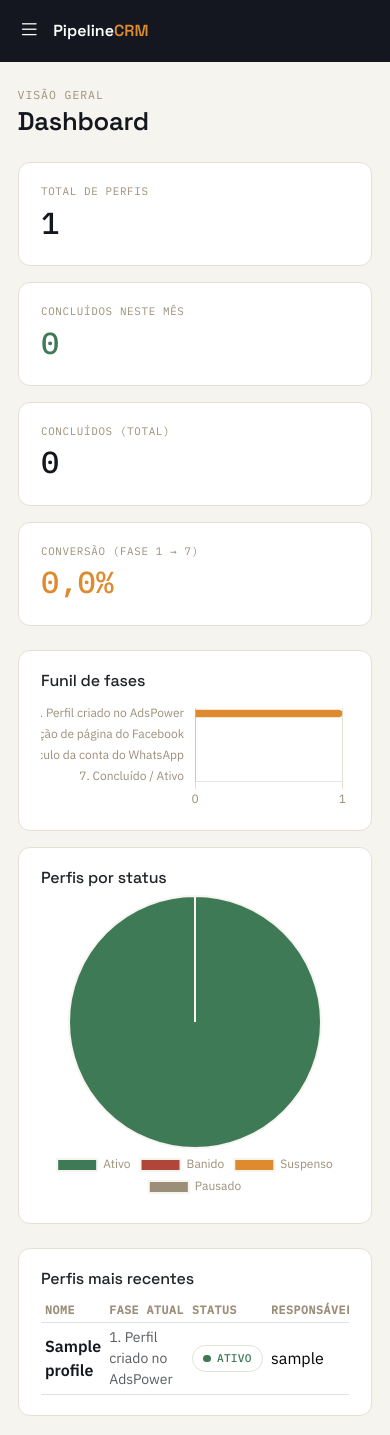
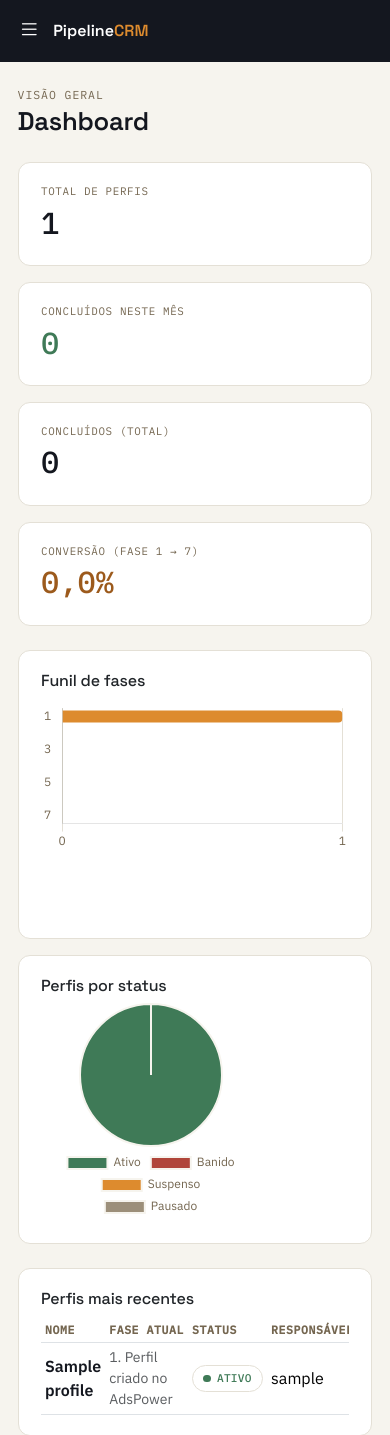
Before and after one commit to contiproone-droid/contipro, a Django app: page / in a window 390 px wide. Shown: the top 1435 px of the page. Run offline with Django 5.2, Linux system fonts and the light colour scheme; a user stored in the database is signed in; tables that the repository leaves empty hold one stand-in row (values such as "Sample post").

Commit message:
Ajustes de acessibilidade e polimento no redesign visual
Corrige contraste WCAG AA do ambar (texto/icone sobre fundo claro e
texto do btn-brand) e do clay-400 (eyebrows, cabecalhos, rodape).
Trilho de pipeline agora reflete o status do perfil (banido/pausado
quebram o pulso ambar padrao). Corrige labels cortados do grafico de
funil no mobile e o estado ativo do link "Novo perfil" na sidebar.

Co-Authored-By: Claude Sonnet 5 <noreply@anthropic.com>

```diff
--- a/templates/base.html
+++ b/templates/base.html
@@ -19,9 +19,10 @@
             --surface-0: #ffffff;
             --signal-amber: #dd8b2e;
             --signal-amber-dark: #c67826;
+            --signal-amber-text: #9c5a1c;
             --moss-600: #3f7a57;
             --brick-600: #b0453a;
-            --clay-400: #9c8f7a;
+            --clay-400: #746650;
             --wire-200: #e4e0d6;
             --wire-700: #363c4a;
             --font-display: 'Space Grotesk', 'IBM Plex Sans', sans-serif;
--- a/templates/profiles/_pipeline_track.html
+++ b/templates/profiles/_pipeline_track.html
@@ -1,10 +1,11 @@
+{% load profile_extras %}
 {% comment %}
 Uso: {% include 'profiles/_pipeline_track.html' with perfil=perfil size='mini' %}
 size: 'full' (padrão, com rótulos) ou 'mini' (compacto, sem rótulos, para tabelas)
 {% endcomment %}
-<div class="pipeline-track pipeline-track--{{ size|default:'full' }}" role="img" aria-label="Fase atual: {{ perfil.get_fase_atual_display }}">
+<div class="pipeline-track pipeline-track--{{ size|default:'full' }}" role="img" aria-label="Fase atual: {{ perfil.get_fase_atual_display }} &middot; Status: {{ perfil.get_status_display }}">
     {% for fase_value in fases_ordenadas %}
-        <div class="pipeline-track__step{% if fase_value == perfil.fase_atual %} is-current{% elif fase_value in perfil.fases_concluidas %} is-done{% endif %}" title="{{ fase_value.label }}">
+        <div class="pipeline-track__step{% if fase_value == perfil.fase_atual %} is-current{% if perfil.status != 'ativo' %} is-current--{{ perfil.status|badge_color }}{% endif %}{% elif fase_value in perfil.fases_concluidas %} is-done{% endif %}" title="{{ fase_value.label }}{% if fase_value == perfil.fase_atual and perfil.status != 'ativo' %} — {{ perfil.get_status_display }}{% endif %}">
             <span class="pipeline-track__node"></span>
             {% if size != 'mini' %}<span class="pipeline-track__label">{{ fase_value.label }}</span>{% endif %}
         </div>
--- a/templates/profiles/dashboard.html
+++ b/templates/profiles/dashboard.html
@@ -31,7 +31,7 @@
     <div class="col-md-3">
         <div class="card h-100"><div class="card-body">
             <div class="stat-card__eyebrow">Conversão (fase 1 → 7)</div>
-            <div class="stat-card__value" style="color: var(--signal-amber);">{{ taxa_conversao }}%</div>
+            <div class="stat-card__value" style="color: var(--signal-amber-text);">{{ taxa_conversao }}%</div>
         </div></div>
     </div>
 </div>
@@ -41,7 +41,9 @@
         <div class="card h-100">
             <div class="card-body">
                 <h6 class="card-title">Funil de fases</h6>
-                <canvas id="funilChart" height="110"></canvas>
+                <div style="position: relative; height: 220px;">
+                    <canvas id="funilChart"></canvas>
+                </div>
             </div>
         </div>
     </div>
@@ -49,7 +51,9 @@
         <div class="card h-100">
             <div class="card-body">
                 <h6 class="card-title">Perfis por status</h6>
-                <canvas id="statusChart" height="110"></canvas>
+                <div style="position: relative; height: 220px;">
+                    <canvas id="statusChart"></canvas>
+                </div>
             </div>
         </div>
     </div>
@@ -93,18 +97,19 @@
 <script>
 document.addEventListener('DOMContentLoaded', function () {
     Chart.defaults.font.family = "'IBM Plex Sans', sans-serif";
-    Chart.defaults.color = '#9c8f7a';
+    Chart.defaults.color = '#746650';
 
     fetch("{% url 'profiles:api_dashboard_data' %}")
         .then(function (resp) { return resp.json(); })
         .then(function (data) {
             var funilLabels = data.funil.map(function (item) { return item.fase; });
+            var funilNumeros = funilLabels.map(function (label) { return label.split('.')[0]; });
             var funilTotais = data.funil.map(function (item) { return item.total; });
 
             new Chart(document.getElementById('funilChart'), {
                 type: 'bar',
                 data: {
-                    labels: funilLabels,
+                    labels: funilNumeros,
                     datasets: [{
                         label: 'Perfis',
                         data: funilTotais,
@@ -114,10 +119,17 @@ document.addEventListener('DOMContentLoaded', function () {
                 },
                 options: {
                     indexAxis: 'y',
-                    plugins: { legend: { display: false } },
+                    plugins: {
+                        legend: { display: false },
+                        tooltip: {
+                            callbacks: {
+                                title: function (items) { return funilLabels[items[0].dataIndex]; }
+                            }
+                        }
+                    },
                     scales: {
                         x: { beginAtZero: true, ticks: { precision: 0 }, grid: { color: '#e4e0d6' } },
-                        y: { grid: { display: false } }
+                        y: { grid: { display: false }, ticks: { font: { family: "'IBM Plex Mono', monospace" } } }
                     }
                 }
             });
--- a/templates/registration/login.html
+++ b/templates/registration/login.html
@@ -8,7 +8,7 @@
                  style="width: 3.2rem; height: 3.2rem; background: var(--ink-950); color: var(--signal-amber);">
                 <i class="bi bi-diagram-3-fill fs-4"></i>
             </div>
-            <h1 class="font-display fs-3 fw-semibold mb-1">Pipeline<span class="accent">CRM</span></h1>
+            <h1 class="font-display fs-3 fw-semibold mb-1">Pipeline<span class="accent--ink">CRM</span></h1>
             <p class="text-muted small mb-0">Gestão de perfis &middot; Facebook &amp; WhatsApp Business</p>
         </div>
         <div class="card">
```
Also changed, not shown: other parts of templates/base.html (+28 -10 lines).
